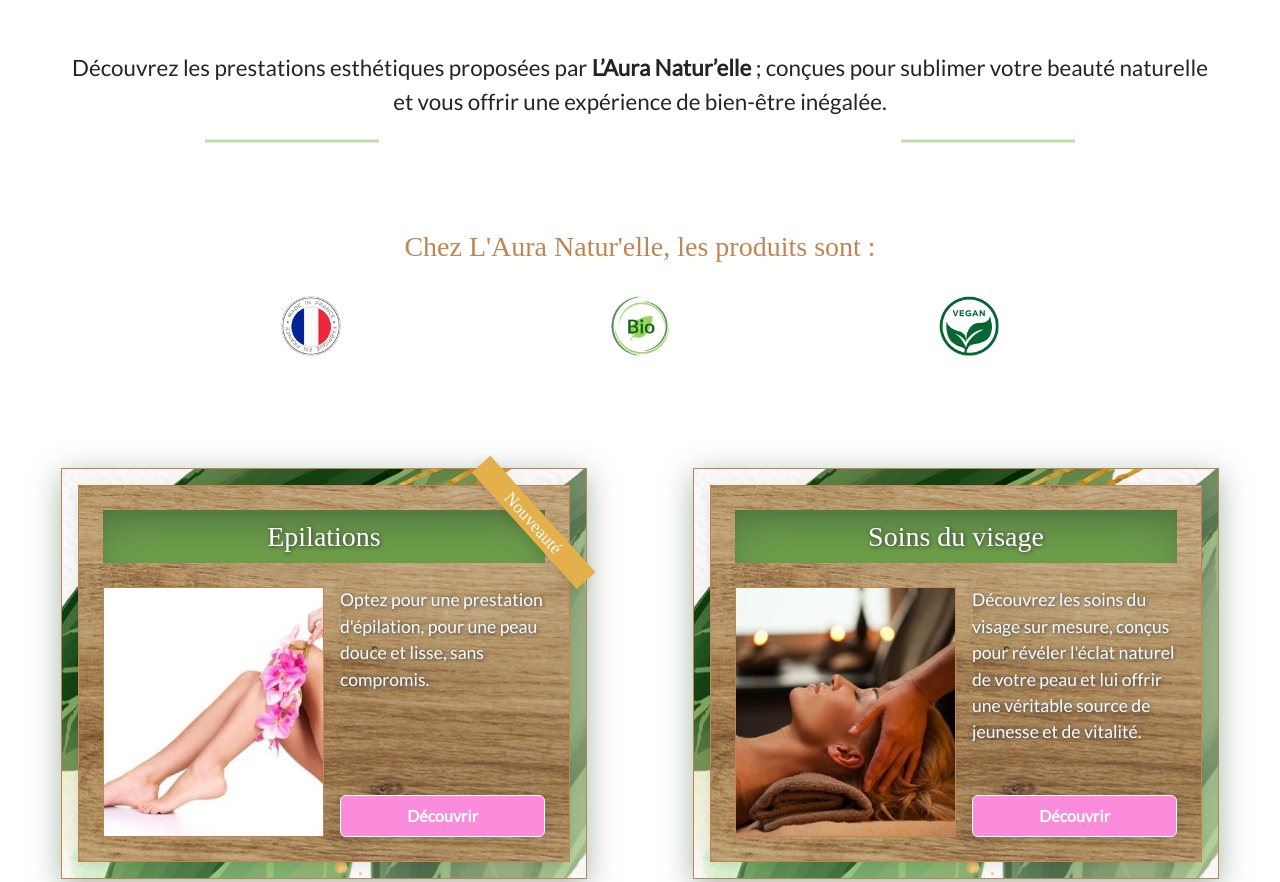
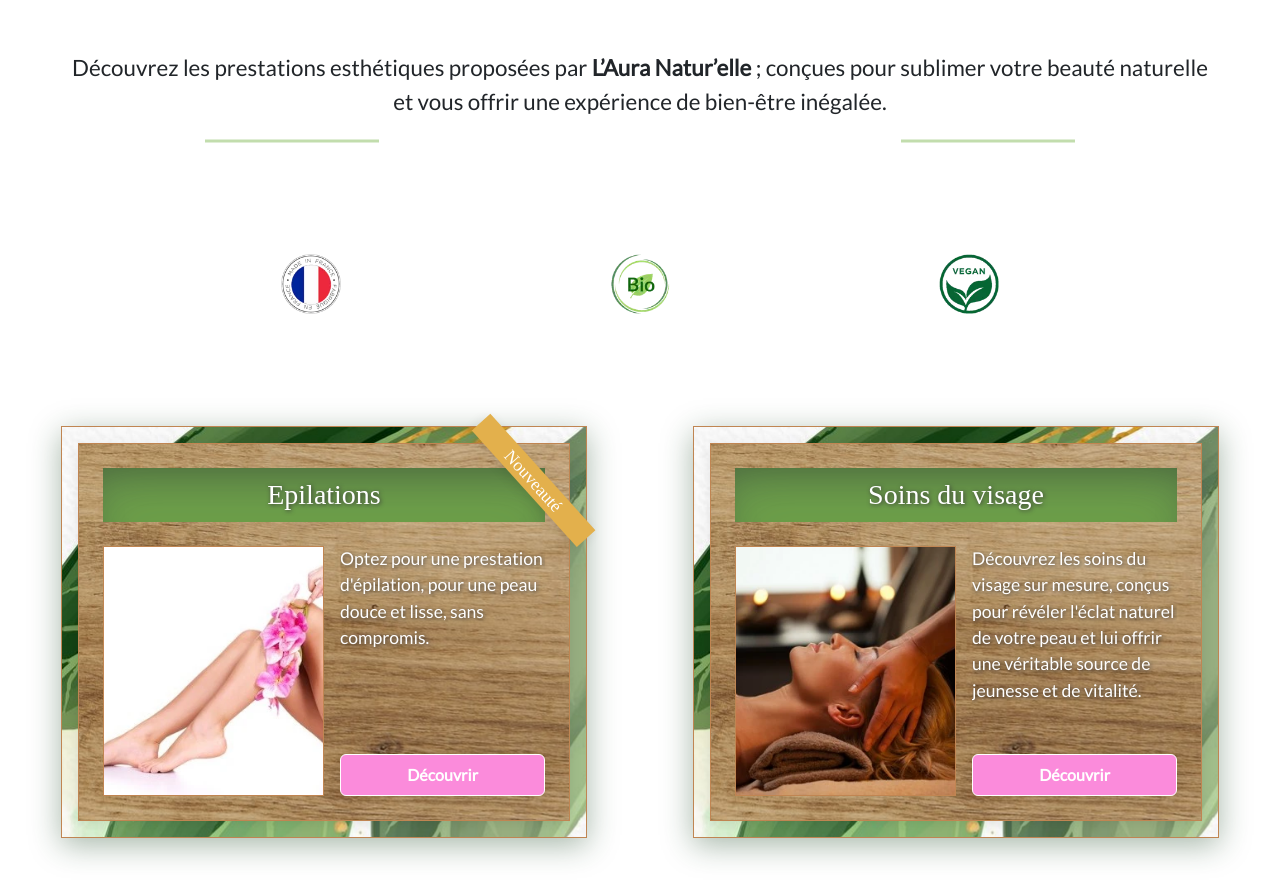
Before and after one commit to Xenophee/Laura-Naturelle--Demo, a plain HTML site: page main/services_categories.html in a window 1280 px wide. Shown: the part 857-1739 px from the top of the page. Drawn offline with Linux system fonts and the light colour scheme; a web font is replaced by a local one.

Commit message:
ajustements de l'html

```diff
--- a/main/services_categories.html
+++ b/main/services_categories.html
@@ -97,9 +97,8 @@
                 <!-- PRODUITS -->
                 <!-- ------------------------------------------------------------------------------------------------------------------------------ -->
                 <article>
-                    <div class="row pt-md-5 mx-0">
-                        <div class="col d-flex flex-column justify-content-center align-items-center">
-                            <h3 class="text-center text-brown">Chez L'Aura Natur'elle, les produits sont :</h3>
+                    <div class="row pt-xl-5 mx-0">
+                        <div class="col">
                             <ul class="d-flex justify-content-evenly logos-product mt-4">
                                 <li><img src="../public/assets/img/logos/france.webp" alt="Made in France" class="img-fluid"></li>
                                 <li><img src="../public/assets/img/logos/bio.webp" alt="Bio" class="img-fluid"></li>
```
Also changed, not shown: main/services.html (+1 -1 lines), main/services_lines.html (+1 -1 lines).
